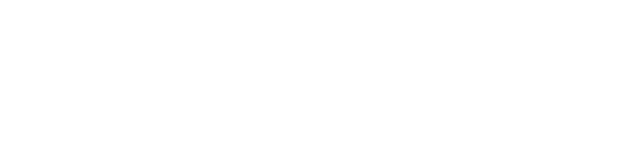
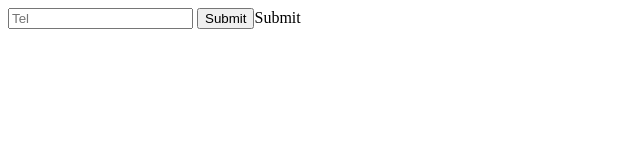
Before and after one commit to enessirn/kodluyoruzilkrepo, a plain HTML site: page index.html in a window 1280 px wide. Shown: the whole page, without its empty margins (0-640 px from the left). Drawn offline with Linux system fonts and the light colour scheme.

Commit message:
html içeriği oluşturulması

```diff
--- a/index.html
+++ b/index.html
@@ -7,6 +7,7 @@
     <title>Document</title>
 </head>
 <body>
-
+    <input type="tel" placeholder="Tel" maxlength="11">
+    <input type="submit">Submit
 </body>
 </html>
```
